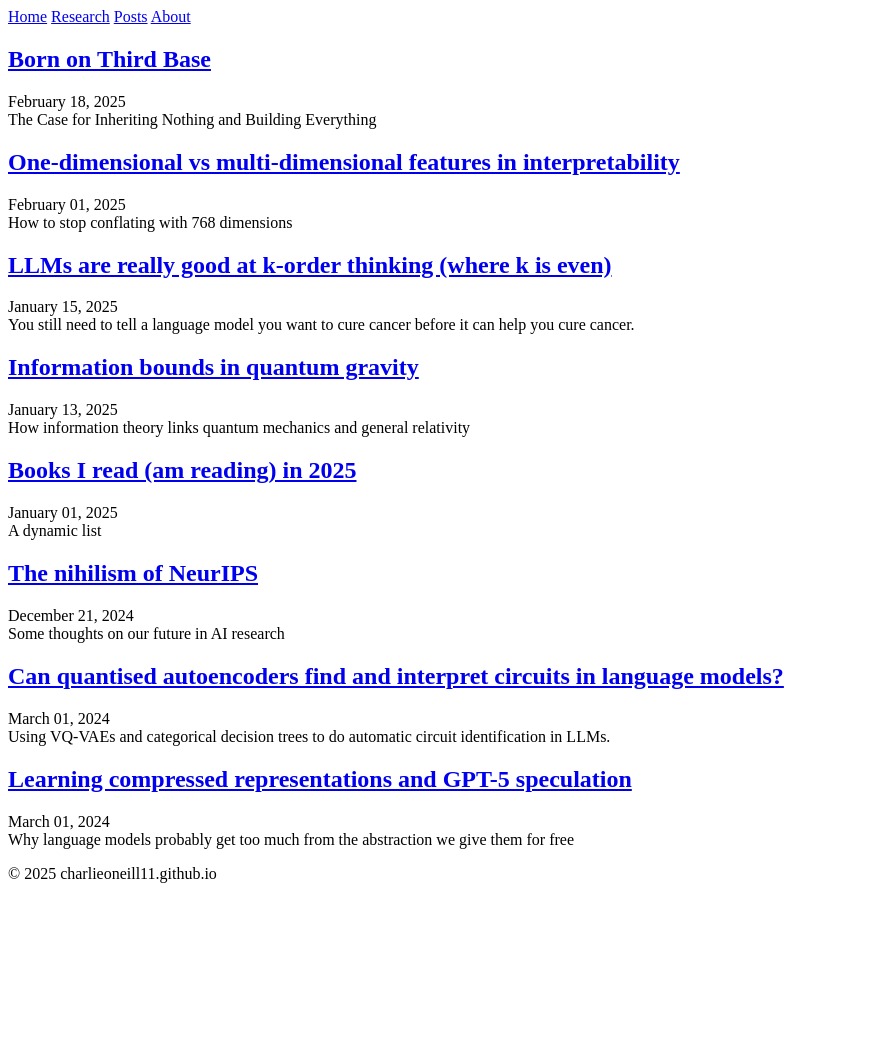
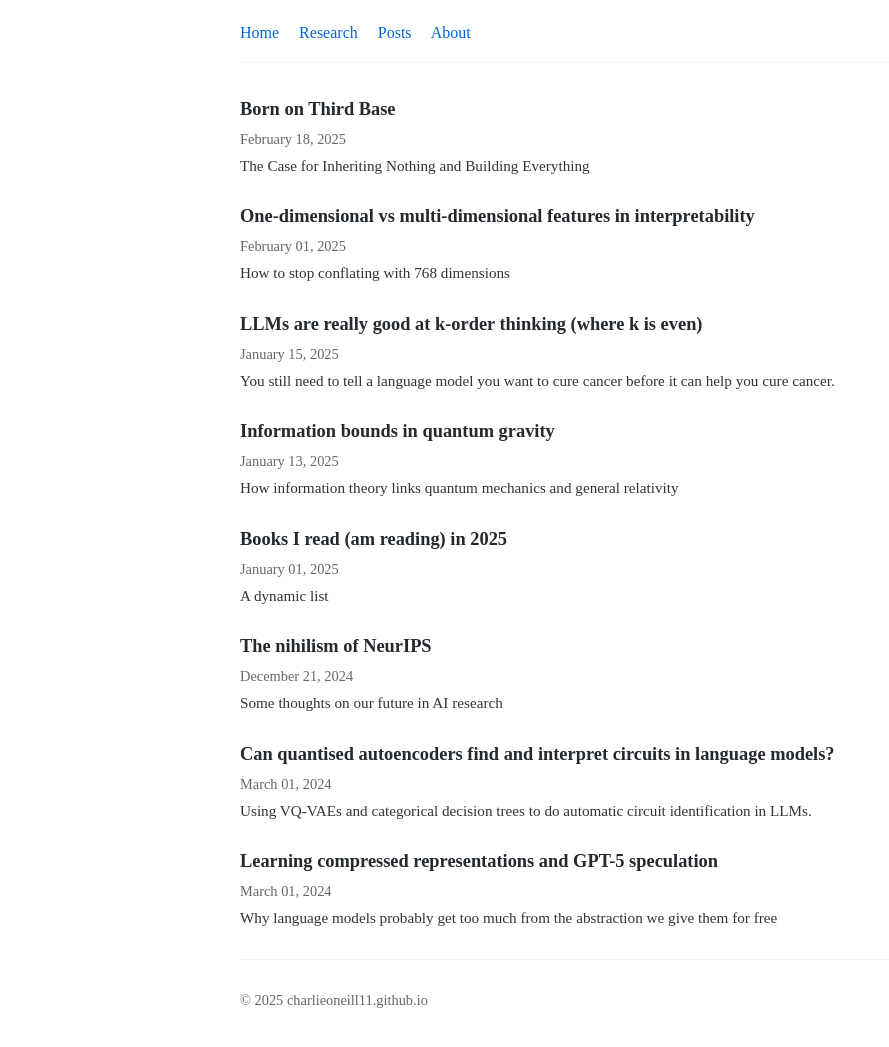
Before and after one commit to charlieoneill11/charlieoneill11.github.io, a Jekyll site: the page built from posts/index.html, in a window 1280 px wide. Shown: the whole page, without its empty margins (0-889 px from the left). Built offline with Jekyll 4.4.1, drawn with Linux system fonts in a browser that asks for light colours; some web fonts are replaced; before the commit the page ends 900 px from its top, so only the background shows below that.

Commit message:
reverting font

```diff
--- a/_layouts/default.html
+++ b/_layouts/default.html
@@ -5,7 +5,7 @@
     <meta name="viewport" content="width=device-width, initial-scale=1.0">
     <title>{% if page.title %}{{ page.title }} - {{ site.title }}{% else %}{{ site.title }}{% endif %}</title>
 
-    <link href="https://fonts.googleapis.com/css2?family=Inter:wght@100..900&display=swap" rel="stylesheet">
+    <link href="https://fonts.googleapis.com/css2?family=Lusitana:wght@400;700&display=swap" rel="stylesheet">
 
     <!-- MathJax Configuration -->
     {% if page.math %}
--- a/_sass/_variables.scss
+++ b/_sass/_variables.scss
@@ -1,7 +1,7 @@
 // Font variables
-$font-family-base: "Inter Variable", -apple-system, BlinkMacSystemFont, "Segoe UI", Roboto, Helvetica, Arial, sans-serif;
+$font-family-base: "Lusitana", serif;
 $font-size-base: 16px;
-$line-height-base: 1.5;
+$line-height-base: 1.6;
 
 // Colors
 $color-text: #333;
--- a/assets/css/style.scss
+++ b/assets/css/style.scss
@@ -1,3 +1,6 @@
+---
+---
+
 @import "variables";
 
 body {
@@ -7,7 +10,6 @@
     margin: 0 auto;
     padding: 20px;
     color: $color-text;
-    font-feature-settings: "calt" 1, "liga" 1;
 }
 
 nav {
@@ -99,9 +101,3 @@
         margin-top: 0.2em;
     }
 }
-
-/* optional numeric alignment for dashboards */
-.code,
-.stats {
-    font-variant-numeric: tabular-nums;
-}
```
